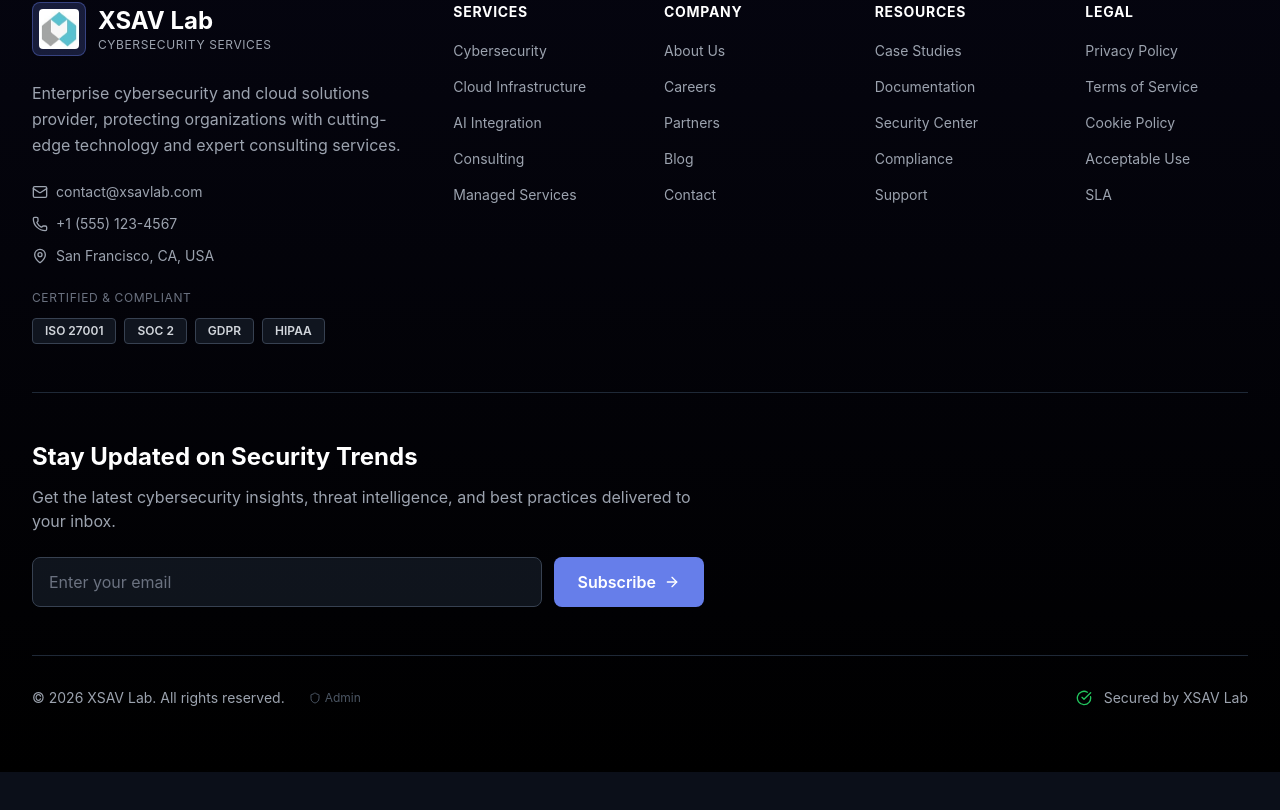
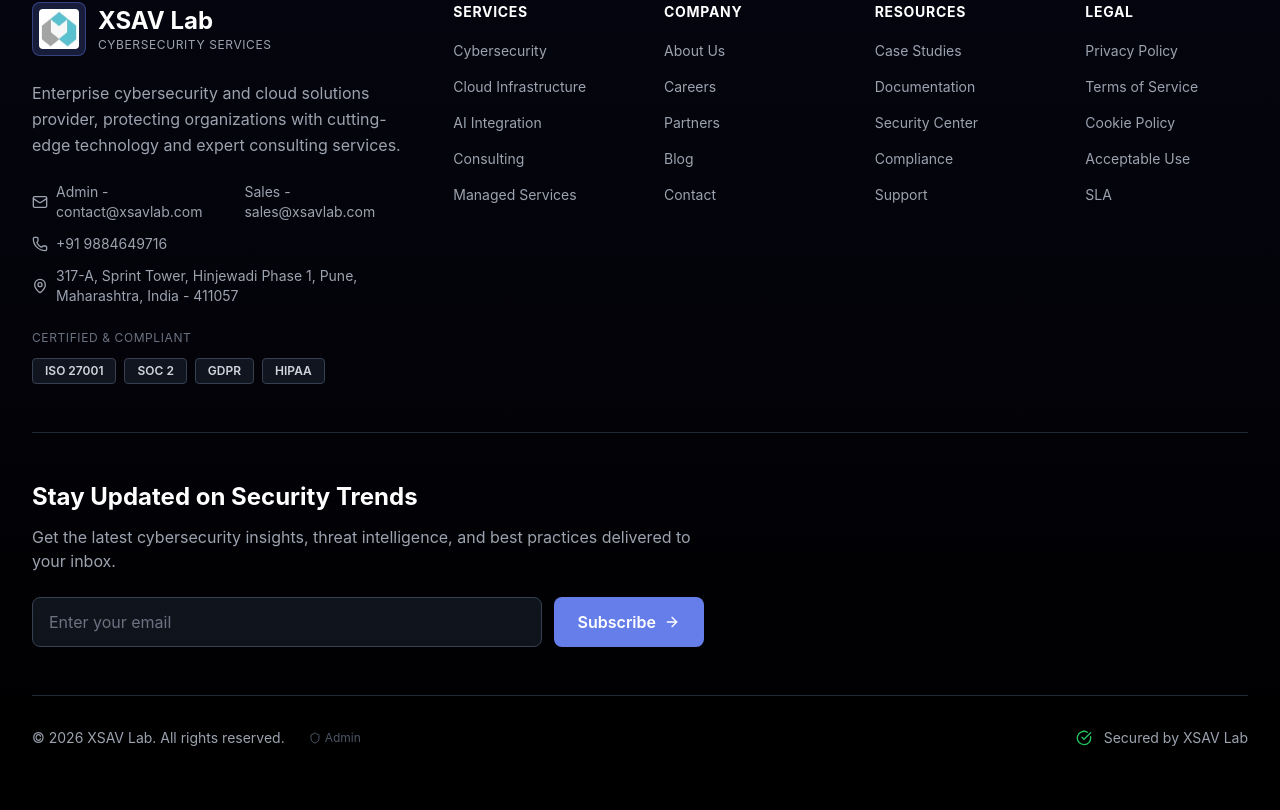
Before and after one commit to AnmolKSrivastava/xsavlab, a React (Create React App) app: page / in a window 1280 px wide. Shown: the part 9652-10462 px from the top of the page. Before the commit the page ends 10424 px from the top, so only its background shows below. Built offline with nearby package versions, Linux system fonts and the light colour scheme; no server answers.

Commit message:
Updated Contact Information

```diff
--- a/src/components/CaseStudies.jsx
+++ b/src/components/CaseStudies.jsx
@@ -78,7 +78,11 @@
 
 const CaseStudies = () => {
   const { settings } = useSiteSettings();
-  const cs = settings.caseStudies;
+  const cs = settings.caseStudies || {
+    finserve: { threatReduction: 92, fasterResponse: 65, complianceAchieved: 100 },
+    retailmax: { costSavings: 42, uptimeSLA: 99.9, performanceBoost: 3 },
+    healthtech: { queriesAutomated: 80, responseTimeCut: 50, patientSatisfaction: 4.8 },
+  };
 
   const cases = [
     {
--- a/src/components/Footer.jsx
+++ b/src/components/Footer.jsx
@@ -39,15 +39,16 @@
             <div className="space-y-3 mb-6">
               <a href="mailto:contact@xsavlab.com" className="flex items-center space-x-2 text-gray-400 hover:text-primary transition-colors">
                 <Mail className="w-4 h-4 flex-shrink-0" />
-                <span className="text-sm">contact@xsavlab.com</span>
+                <span className="text-sm">Admin - contact@xsavlab.com</span>
+                <span className="text-sm">Sales - sales@xsavlab.com</span>
               </a>
-              <a href="tel:+15551234567" className="flex items-center space-x-2 text-gray-400 hover:text-primary transition-colors">
+              <a href="tel:+919884649716" className="flex items-center space-x-2 text-gray-400 hover:text-primary transition-colors">
                 <Phone className="w-4 h-4 flex-shrink-0" />
-                <span className="text-sm">+1 (555) 123-4567</span>
+                <span className="text-sm">+91 9884649716</span>
               </a>
               <div className="flex items-center space-x-2 text-gray-400">
                 <MapPin className="w-4 h-4 flex-shrink-0" />
-                <span className="text-sm">San Francisco, CA, USA</span>
+                <span className="text-sm">317-A, Sprint Tower, Hinjewadi Phase 1, Pune, Maharashtra, India - 411057</span>
               </div>
             </div>
 
```
Also changed, not shown: src/assets/images/team/Shiv Aryan.png.
